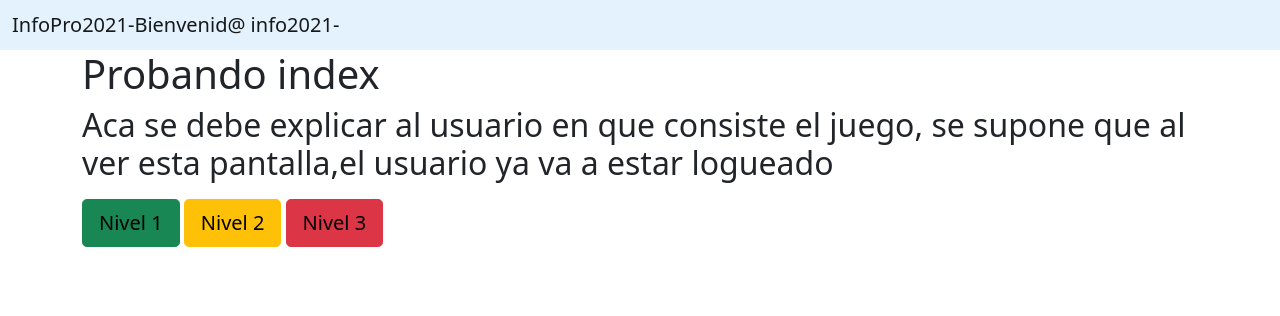
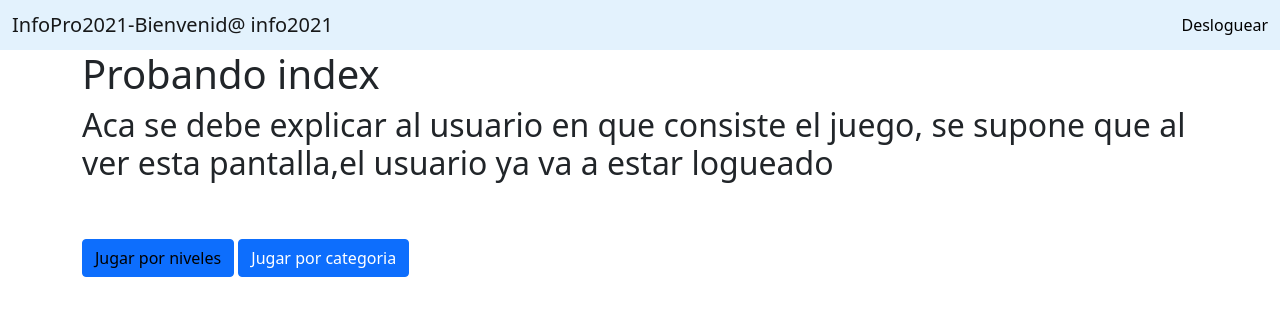
Before and after one commit to juangd90/InfoPro2021, a Django app: page / in a window 1280 px wide. Shown: the top 316 px of the page. Run offline with Django 3.2, Linux system fonts and the light colour scheme; a user stored in the database is signed in; data comes from the database, SQL or seed files in the repository.

Commit message:
Categorias

```diff
--- a/InfoPro2021/urls.py
+++ b/InfoPro2021/urls.py
@@ -22,5 +22,8 @@ urlpatterns = [
     path("",views.index,name="index"),
     path("registro",views.registro,name="registro"),
     path("login/",views.login_user,name="login"),
-    path('jugar/<int:dificultad>/<int:orden>/',views.jugar,name="jugar")
+    path('jugar/<int:dificultad>/<int:orden>/',views.jugar,name="jugar"),
+    path('jugar_categoria/<str:categoria>/<int:orden>/',views.jugarCategoria,name="jugar_categoria"),
+    path('loguout_user',views.logout_user,name="logout_user")
+
 ]
--- a/preguntas/admin.py
+++ b/preguntas/admin.py
@@ -1,6 +1,6 @@
 from django.contrib import admin
-from .models import Pregunta, Jugador, PreguntasRespondidas
+from .models import Pregunta, Jugador,PreguntaCategoria
 # Register your models here.
 admin.site.register(Pregunta)
 admin.site.register(Jugador)
-admin.site.register(PreguntasRespondidas)
+admin.site.register(PreguntaCategoria)
--- a/preguntas/models.py
+++ b/preguntas/models.py
@@ -4,7 +4,7 @@ from django.db.models.fields import BooleanField
 # Create your models here.
 opciones=(
         ("Politica","Politica"),
-        ("Geografica","Geografia"),
+        ("Geografia","Geografia"),
         ("Naturaleza","Naturaleza"),
         ("Cultura","Cultura"),
         ("Historia","Historia")
@@ -26,6 +26,25 @@ class Pregunta(models.Model):
 
     def __str__(self):
       return f"({self.pregunta}- {self.dificultad})"
+
+class PreguntaCategoria(models.Model):
+    pregunta=models.CharField(max_length=100)
+    respuesta1=models.CharField(max_length=100)
+    respuesta2=models.CharField(max_length=100)
+    respuesta3=models.CharField(max_length=100)
+    respuesta4=models.CharField(max_length=100)
+    correcta=models.CharField(max_length=100)
+    categoria=models.CharField(max_length=64,choices=opciones,default="Politica")
+    dificultad=models.IntegerField(default=1)
+    orden=models.IntegerField(default=1)
+
+    def copiarPregunta(self,pregunta):
+        self.pregunta=pregunta
+        self.save()
+
+    def __str__(self):
+      return f"({self.pregunta}- {self.categoria}-{self.orden})"
+
 
 class Jugador(models.Model):
     nombre=models.CharField(max_length=64)
@@ -49,11 +68,6 @@ class Jugador(models.Model):
 
     def __str__(self):
         return f"({self.nombre} {self.apellido}) {self.puntaje} "
-#probar reemplazar por preguntas respondidas
-class PreguntasRespondidas(models.Model):
-    jugador=models.ForeignKey(Jugador,on_delete=models.CASCADE)
-    preguntas=models.ForeignKey(Pregunta,blank=True,on_delete=models.CASCADE,default=None)
-    puntaje_obtenido=models.DecimalField(default=0,decimal_places=2,max_digits=6)
 
    #en la clase pregunta solamente lo relacionado a las preguntas
    #con la clase jugador podemos manejar la info basica del mismo, y guardar su puntaje
--- a/preguntas/templates/preguntas/index.html
+++ b/preguntas/templates/preguntas/index.html
@@ -10,12 +10,40 @@
     </h2>
     </p>
     <p>
-        <button type="button" class="btn btn-success btn-lg"><a class="opciones" href="{% url 'jugar' 1 1%}">Nivel 1</a></button>
-        <button type="button"  class="btn btn-warning btn-lg "> <a class="opciones" href="{% url 'jugar' 2 1%}">Nivel 2</a></button>
-        <button type="button" class="btn btn-danger btn-lg" ><a class="opciones" href="{% url 'jugar' 3 1%}">Nivel 3</a></button>
+
+
+    </p> <br>
+    <p>
+
 
     </p>
 
+    <p>
+        <a class="btn btn-primary" data-bs-toggle="collapse" href="#multiCollapseExample1" role="button" aria-expanded="false" aria-controls="multiCollapseExample1">Jugar por niveles</a>
+        <button class="btn btn-primary" type="button" data-bs-toggle="collapse" data-bs-target="#multiCollapseExample2" aria-expanded="false" aria-controls="multiCollapseExample2">Jugar por categoria</button>
 
+      </p>
+      <div class="row">
+        <div class="col">
+          <div class="collapse multi-collapse" id="multiCollapseExample1">
+            <div class="card card-body">
+                <button type="button" class="btn btn-success btn-lg"><a class="opciones" style="color: white;" href="{% url 'jugar' 1 1%}">Nivel 1</a></button>
+                <button type="button"  class="btn btn-warning btn-lg "> <a class="opciones"style="color: black; href="{% url 'jugar' 2 1%}">Nivel 2</a></button>
+                <button type="button" class="btn btn-danger btn-lg" ><a class="opciones"style="color: white; href="{% url 'jugar' 3 1%}">Nivel 3</a></button>
+            </div>
+          </div>
+        </div>
+        <div class="col">
+          <div class="collapse multi-collapse" id="multiCollapseExample2">
+            <div class="card card-body">
+                <button type="button" class="btn btn-secondary btn-lg"><a class="opciones" style="color: white;" href="{% url 'jugar_categoria' "Politica" 1%}">Politica</a></button>
+                <button type="button"  class="btn btn-info btn-lg "> <a class="opciones" style="color: white "href="{% url 'jugar_categoria' "Historia"  1%}">Historia</a></button>
+                <button type="button" class="btn btn-ligth btn-lg" ><a class="opciones" style="color: black;"  href="{% url 'jugar_categoria' "Cultura" 1%}">Cultura</a></button>
+                <button type="button" class="btn btn-success btn-lg"><a class="opciones" style="color: white;" href="{% url 'jugar_categoria' "Naturaleza" 1%}">Naturaleza</a></button>
+                <button type="button" class="btn btn-danger btn-lg" ><a class="opciones"style="color: white;" href="{% url 'jugar_categoria' "Geografia" 1%}">Geografia</a></button>
+            </div>
+          </div>
+        </div>
+      </div>
 </div>
 {% endblock %}
--- a/preguntas/templates/preguntas/layout.html
+++ b/preguntas/templates/preguntas/layout.html
@@ -7,18 +7,21 @@
     <title>Proyecto Informatorio 2021</title>
 
     <link href="https://cdn.jsdelivr.net/npm/bootstrap@5.1.0/dist/css/bootstrap.min.css" rel="stylesheet" integrity="sha384-KyZXEAg3QhqLMpG8r+8fhAXLRk2vvoC2f3B09zVXn8CA5QIVfZOJ3BCsw2P0p/We" crossorigin="anonymous">
+    <!-- JavaScript Bundle with Popper -->
+<script src="https://cdn.jsdelivr.net/npm/bootstrap@5.1.0/dist/js/bootstrap.bundle.min.js" integrity="sha384-U1DAWAznBHeqEIlVSCgzq+c9gqGAJn5c/t99JyeKa9xxaYpSvHU5awsuZVVFIhvj" crossorigin="anonymous"></script>
     <link rel="stylesheet" href="https://cdnjs.cloudflare.com/ajax/libs/font-awesome/4.7.0/css/font-awesome.min.css">
+    <link rel="stylesheet" href="{%static 'css/estilos.css'%}">
 
 
-<link rel="stylesheet" href="{%static 'css/estilos.css'%}">
 
 </head>
 <body>
     <nav class="navbar navbar-light" style="background-color: #e3f2fd;">
         <div class="container-fluid">
-          <span class="navbar-brand mb-0 h1">InfoPro2021-Bienvenid@  {{request.user}}-{{request.user.puntaje}}</span>
-
-
+          <span class="navbar-brand mb-0 h1">InfoPro2021-Bienvenid@  {{request.user}}</span>
+          {% if user.is_authenticated %}
+          <a href="{% url 'logout_user' %}">Desloguear</a>
+          {% endif %}
         </div>
       </nav>
     {% block body %}
--- a/preguntas/templates/preguntas/registro.html
+++ b/preguntas/templates/preguntas/registro.html
@@ -5,13 +5,13 @@
     <form method="POST">
 {% csrf_token %}
 
-{% for campo in form %}
+{{% for campo in form %}
 <p>
     {{ campo.label_tag }}<br>
     {{campo}}
 </p>
 
-{% endfor %}
+{% endfor %}}
 <button type="submit">Confirmar registro</button>
 </form>
 </div>
--- a/preguntas/views.py
+++ b/preguntas/views.py
@@ -1,17 +1,18 @@
-from preguntas.models import Pregunta,Jugador
+from preguntas.models import Pregunta,Jugador,PreguntaCategoria
 from django.shortcuts import render,redirect
 from django.contrib.auth import login,logout,authenticate
 from .forms import Usuario
-from django.contrib.auth.forms import AuthenticationForm
+from django.urls import reverse
 from django.contrib.auth.decorators import login_required
 from django.http.response import HttpResponseRedirect
-
+from django.contrib import messages
 # Create your views here.
-@login_required(login_url='login')
+@login_required(login_url='login/')
 def index(request):
     jugador,created=Jugador.objects.get_or_create(nombre=request.user)
     jugador.resetearPuntaje()
     return render(request,'preguntas/index.html')
+
 def jugar(request,dificultad,orden):
     if not request.user.is_authenticated: #controla que este logueado el usuario, sino lo manda al login
         return redirect('login')
@@ -25,20 +26,16 @@ def jugar(request,dificultad,orden):
             preguntas=Pregunta.objects.filter(dificultad=dificultad,orden=orden)
             contador=orden+1
             puntaje=0
-
             respuesta=None
             correcta=None
             for p in preguntas:
-
                 if p.correcta==request.POST.get(p.pregunta):
                     respuesta=request.POST.get(p.pregunta)
                     puntaje=puntaje+p.dificultad
 
 
-
                 else:
                     correcta=p.correcta
-
             jugador.acumularPuntaje(puntaje)
             puntaje_juego=jugador.puntaje
             jugador.calcularPuntaje(jugador.puntaje)
@@ -64,17 +61,67 @@ def jugar(request,dificultad,orden):
                 'preguntas':preguntas,
                 'nivel':dificultad,
                 'orden':orden,
-
-
             })
 
 
+def jugarCategoria(request,categoria,orden):
+    if not request.user.is_authenticated: #controla que este logueado el usuario, sino lo manda al login
+        return redirect('login')
+    else:
+
+        #aca va la logica del juego, por ej mandar al usuario las preguntas, y preguntar si desea continuar o quiere salir del juego. En cualquier caso se debe calcular el puntaje y mostrar por pantalla. Para manejar las preguntas se podria utilizar un for
+
+        jugador,created=Jugador.objects.get_or_create(nombre=request.user)
+        if request.method=='POST':
+            #filtra solamente las preguntas con la dificuultad que recibe como parametro
+            preguntas=PreguntaCategoria.objects.filter(categoria=categoria,orden=orden)
+            contador=orden+1
+            puntaje=0
+            respuesta=None
+            correcta=None
+            for p in preguntas:
+                if p.correcta==request.POST.get(p.pregunta):
+                    respuesta=request.POST.get(p.pregunta)
+                    puntaje=puntaje+p.dificultad
+
+
+                else:
+                    correcta=p.correcta
+            jugador.acumularPuntaje(puntaje)
+            puntaje_juego=jugador.puntaje
+            jugador.calcularPuntaje(jugador.puntaje)
+            puntaje_total=jugador.puntaje_maximo
+            #puntaje_total=jugador.puntaje
+            contexto={
+                'puntaje':puntaje,
+                'correcta':correcta,
+                'respuesta':respuesta,
+                'contador':contador,
+                'categoria':categoria,
+                'puntaje_juego':puntaje_juego,
+                'puntaje_total':puntaje_total
+
+            }
+
+            return render(request,'preguntas/resultados_categoria.html',contexto)
+        else:
+
+            preguntas=PreguntaCategoria.objects.all()
+            return render(request,'preguntas/jugar_categoria.html',{
+
+                'preguntas':preguntas,
+                'categoria':categoria.title(),
+                'orden':orden,
+            })
+
 def registro(request):
+    if request.user.is_authenticated:
+        return redirect('index')
     if request.method=='POST':
         form=Usuario(request.POST)
         if form.is_valid():
             form.save()
-            return redirect('index')
+            return HttpResponseRedirect(reverse('login'))
 
     form=Usuario()
     return render(request,'preguntas/registro.html',{
@@ -82,6 +129,8 @@ def registro(request):
             })
 
 def login_user(request):
+    if request.user.is_authenticated:
+        return redirect('index')
     if(request.method=='POST'):
         username=request.POST.get('username')
         password=request.POST.get('password')
@@ -89,6 +138,12 @@ def login_user(request):
         if usuario is not None:
             login(request,usuario)
             return HttpResponseRedirect('/')
+        else:
+            messages.error(request,"Error")
     return render(request,'preguntas/login.html',{
 
         })
+
+def logout_user(request):
+    logout(request)
+    return redirect('index')
```
Also changed, not shown: preguntas/templates/preguntas/jugar_categoria.html (added, +66 -0 lines), preguntas/templates/preguntas/resultados_categoria.html (added, +35 -0 lines), db.sqlite3, preguntas/migrations/0008_auto_20210827_1423.py (added), preguntas/migrations/0009_auto_20210827_1450.py (added).
